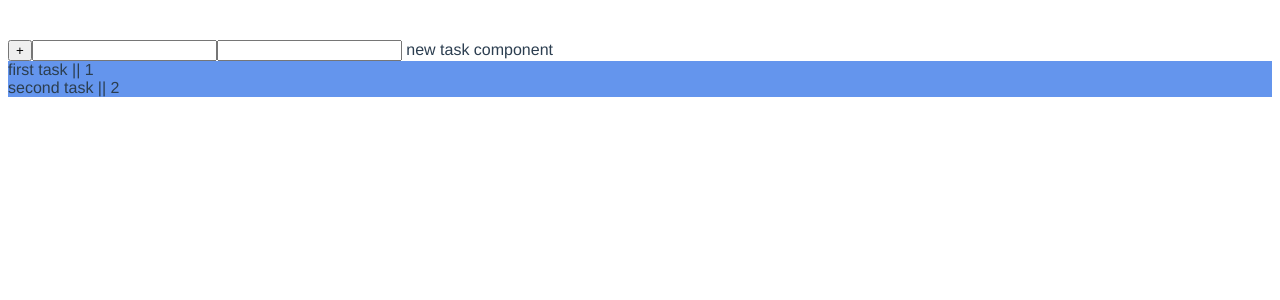
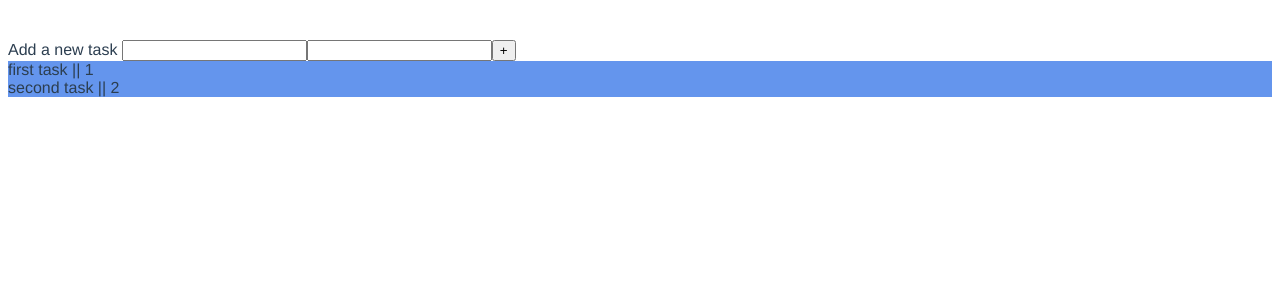
Before and after one commit to guylil/todo-list-vuejs, a Vue app: page / in a window 1280 px wide. Shown: the top 300 px of the page. Built offline with nearby package versions, Linux system fonts and the light colour scheme.

Commit message:
minor fixes

```diff
--- a/src/components/NewTask.vue
+++ b/src/components/NewTask.vue
@@ -1,9 +1,9 @@
 <template>
-  <div>
-    <button @click="$emit('create-new-task', task)">+</button>
+  <div @keyup.enter="$emit('create-new-task', task)">
+      Add a new task
     <input type="text" v-model="task.newTaskName" />
     <input type="text" v-model="task.newTaskDesc" />
-    new task component
+    <button @click="$emit('create-new-task', task)">+</button>
   </div>
 </template>
 
@@ -21,9 +21,6 @@ export default {
     };
   },
   methods: {
-    newTask() {
-      this.$emit("create-new-task", this.task);
-    }
   },
   computed: {}
 };
```
